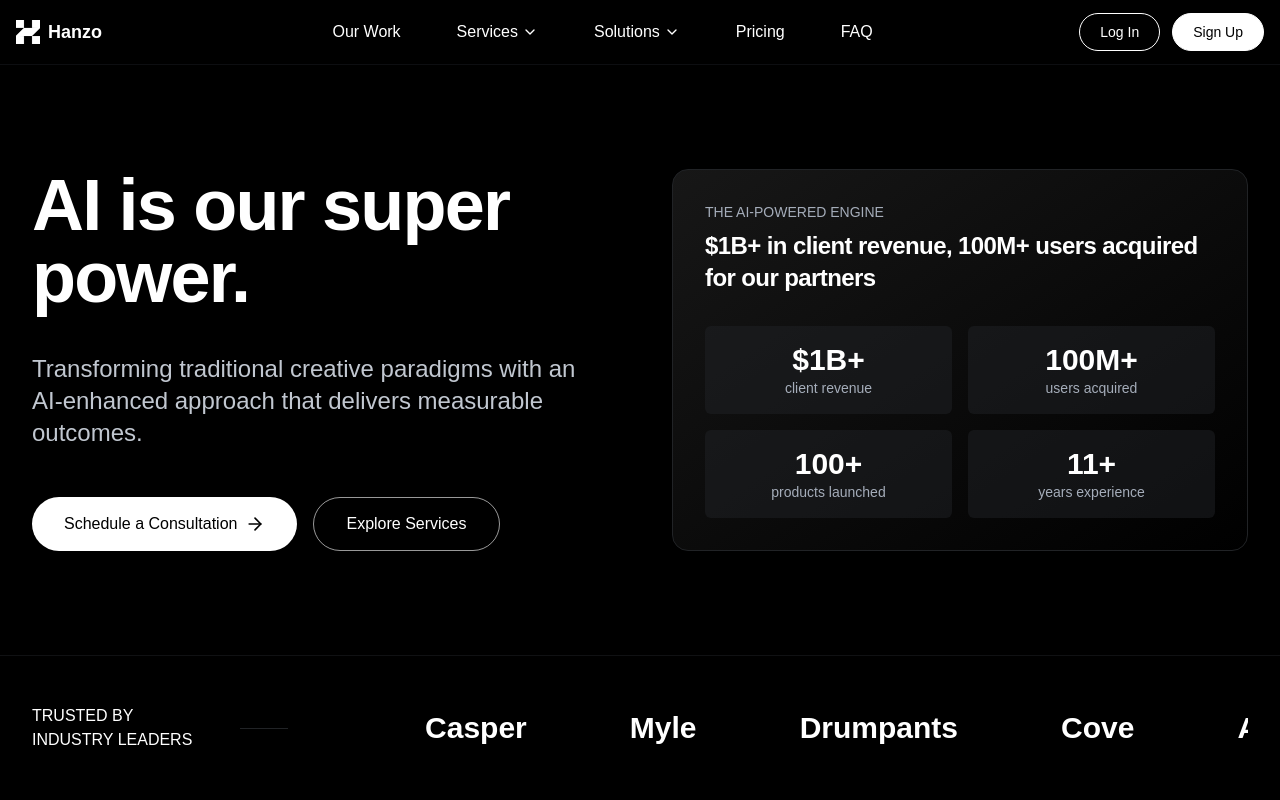
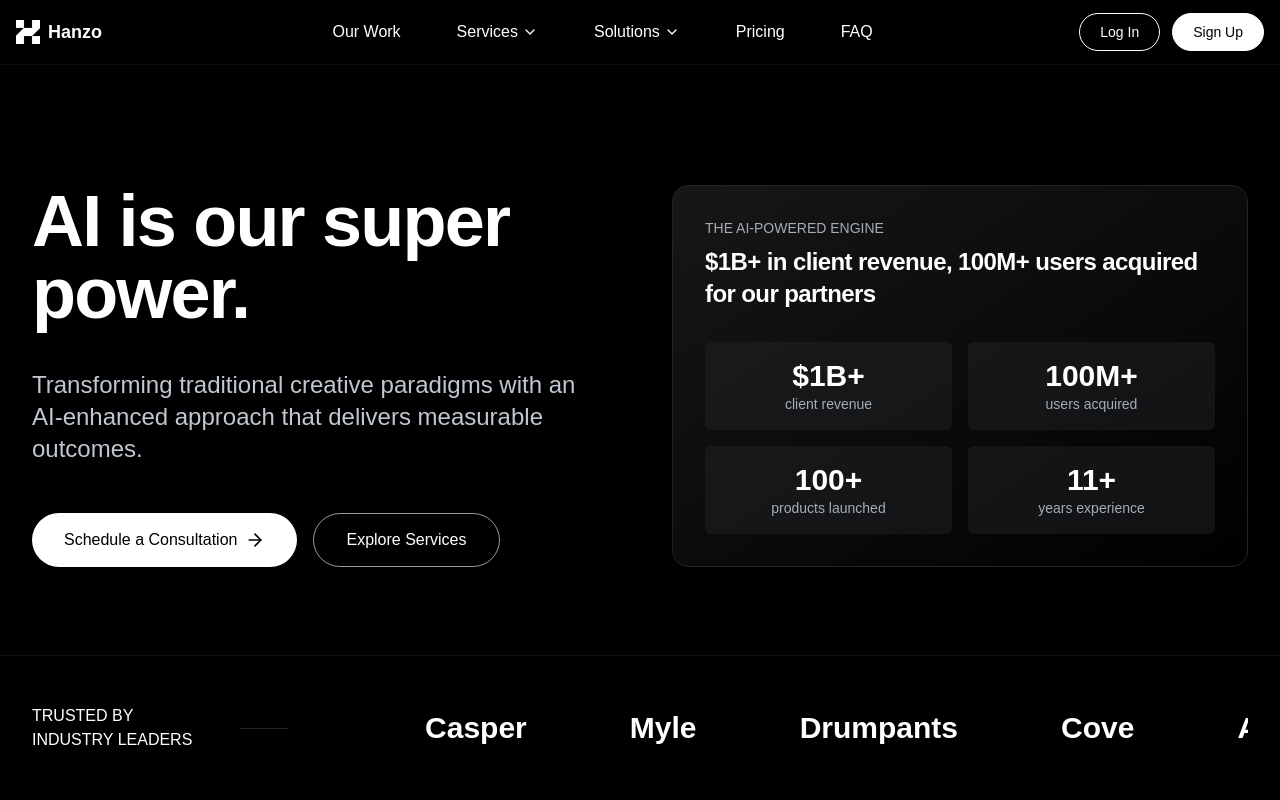
Before and after one commit to hanzoai/agency, a React (Vite) app: page / in a window 1280 px wide. Shown: the top 800 px of the page. Built offline with nearby package versions, Linux system fonts and the light colour scheme; a web font is replaced by a local one.

Commit message:
fix: double top spacing above hero headline
Changed hero container from py-8 to pt-16 pb-8 so the "AI is our super
power" headline has more breathing room above it.

```diff
--- a/src/components/Hero.tsx
+++ b/src/components/Hero.tsx
@@ -24,7 +24,7 @@ const Hero = () => {
       {/* Main Hero Section */}
       <div className="min-h-screen flex flex-col pt-16">
         <div className="flex-grow flex items-center">
-          <div className="container-custom py-8">
+          <div className="container-custom pt-16 pb-8">
             <div className="grid grid-cols-1 lg:grid-cols-2 gap-8 lg:gap-16 items-center">
               {/* Text Content - Centered on mobile */}
               <div className="relative z-10 text-center lg:text-left">
```
